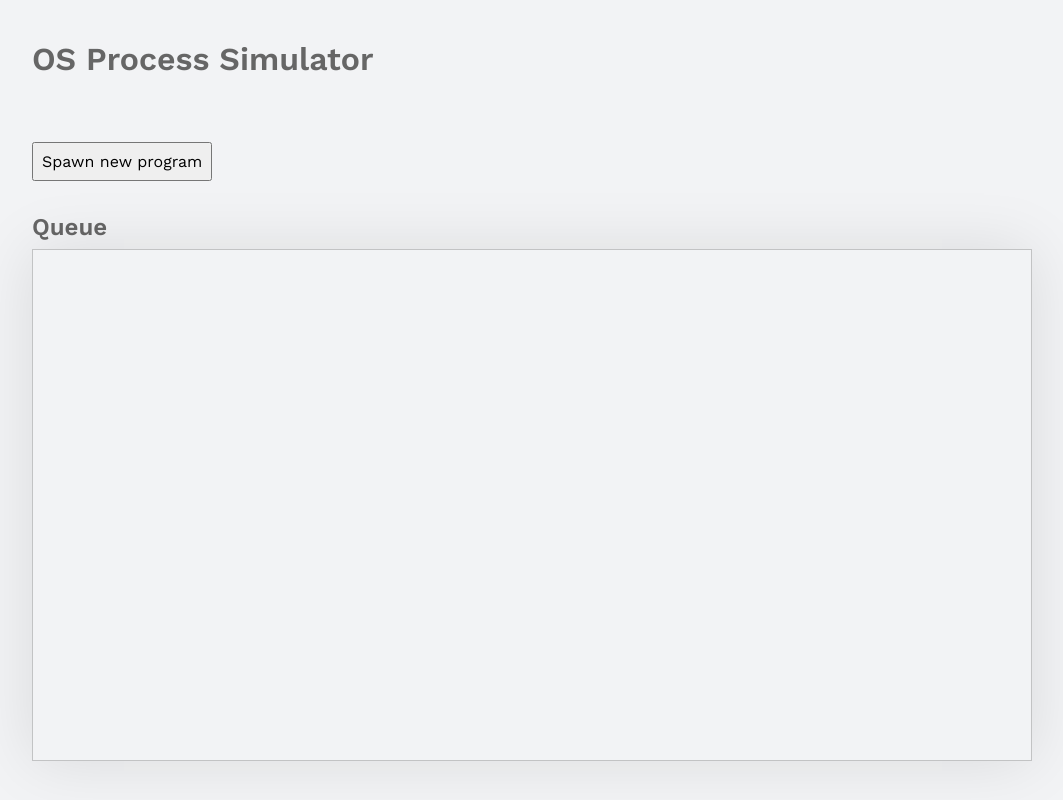
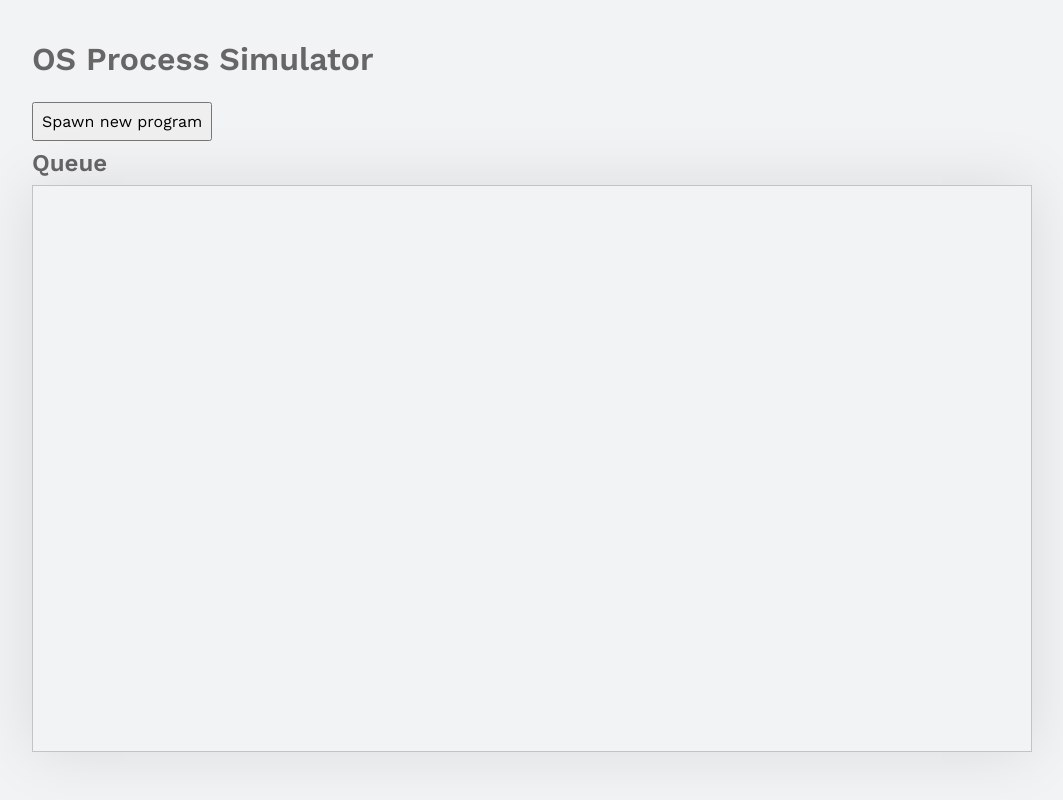
Before and after one commit to fell-lucas/process-simulation, a Next.js app: page / in a window 1280 px wide. Shown: the whole page, without its empty margins (108-1171 px from the left). Built offline with nearby package versions, Linux system fonts and the light colour scheme.

Commit message:
code cleanup, readme

```diff
--- a/src/components/Actions.tsx
+++ b/src/components/Actions.tsx
@@ -4,21 +4,10 @@ import styles from '../styles/components/Actions.module.css'
 
 export function Actions() {
   const { add } = useContext(ProcessQueueContext)
-  const [btnDisabled, setBtnDisabled] = useState(false)
-
-
-  function lockButton() {
-    add()
-    // setBtnDisabled(true)
-    // setTimeout(() => {
-    //   setBtnDisabled(false)
-    // }, 1500)
-  }
 
   return (
     <div className={styles.container}>
-      <button disabled={btnDisabled} type="button" onClick={lockButton}>Spawn new program</button>
-      {/* <button type="button" onClick={add10}>Spawn 10 new programs</button> */}
+      <button type="button" onClick={add}>Spawn new program</button>
     </div>
   )
 }
--- a/src/components/Program.tsx
+++ b/src/components/ProcessControlBlock.tsx
@@ -1,9 +1,9 @@
 import { useContext, useEffect, useState } from "react"
 import { STATUS } from "../constants/ProcessStates"
 import { ProcessQueueContext } from "../contexts/ProcessQueue"
-import styles from '../styles/components/Program.module.css'
+import styles from '../styles/components/ProcessControlBlock.module.css'
 
-interface ProgramProps {
+interface ProcessControlBlockProps {
   duration: number
   state: number
   pid: number
@@ -11,14 +11,13 @@ interface ProgramProps {
 }
 
 let countdownTimeout: NodeJS.Timeout
-let quantumTimeout: NodeJS.Timeout
 
-export function Program({ pid, priority, ...rest}:ProgramProps) {
+export function ProcessControlBlock({ pid, priority, ...rest}:ProcessControlBlockProps) {
   const { tick, nextToRun } = useContext(ProcessQueueContext)
 
   const [duration, setDuration] = useState(rest.duration)
   const [render, setRender] = useState(true)
-  const [width, setWidth] = useState(15)
+  const [width, setWidth] = useState(25)
   const [step, setStep] = useState((100 - width) / rest.duration)
   const [state, setState] = useState(rest.state)
   const [isRunning, setIsRunning] = useState(false)
--- a/src/contexts/ProcessQueue.tsx
+++ b/src/contexts/ProcessQueue.tsx
@@ -1,11 +1,11 @@
 import { createContext, ReactNode, useContext, useEffect, useState } from "react";
-import { Program } from "../components/Program";
+import { ProcessControlBlock } from "../components/ProcessControlBlock";
 import { STATUS } from "../constants/ProcessStates";
 import styles from '../styles/contexts/ProcessQueue.module.css'
 
 interface ProcessQueueContextData {
   add: () => void
-  queue: typeof Program[]
+  queue: typeof ProcessControlBlock[]
   updtNextToRun: () => void
   nextToRun: number
   tick: number
@@ -25,13 +25,12 @@ export function ProcessQueueProvider({ children }:ProcessQueueProviderProps) {
   const [nextToRun, setNextToRun] = useState(currentPid)
 
   function add() {
-    setQueue(queue.concat(<Program
+    setQueue(queue.concat(<ProcessControlBlock
       key={currentPid}
       pid={currentPid}
       state={STATUS.NEW}
       priority={Math.floor((Math.random() * 20) + 1)}
-      // duration={Math.floor((Math.random() * 20) + 10)}
-      duration={30}
+      duration={Math.floor((Math.random() * 20) + 10)}
       />)
     )
     setCurrentPid(currentPid + 1)
--- a/src/styles/components/Actions.module.css
+++ b/src/styles/components/Actions.module.css
@@ -1,6 +1,7 @@
 .container {
   display: flex;
-  margin: 2rem 0;
+  margin-bottom: 0.5rem;
+  margin-top: 0.5rem;
 }
 
 .container button {
--- a/src/styles/contexts/ProcessQueue.module.css
+++ b/src/styles/contexts/ProcessQueue.module.css
@@ -7,5 +7,5 @@
   border: rgba(0, 0, 0, 0.2) 1px solid;
   overflow-y: scroll;
   box-shadow: 0 0 60px rgba(0, 0, 0, 0.1);
-  min-height: 32rem;
+  margin-bottom: 3rem;
 }
--- a/src/styles/pages/Home.module.css
+++ b/src/styles/pages/Home.module.css
@@ -2,11 +2,11 @@
   height: 100vh;
   max-width: 1000px;
   margin: 0 auto;
-  padding: 2.5rem 0;
+  padding-top: 2.5rem;
 
   display: flex;
   flex-direction: column;
 }
 .title {
-  margin-bottom: 2rem;
+  margin-bottom: 1rem;
 }
```
Also changed, not shown: src/styles/components/ProcessControlBlock.module.css (renamed from src/styles/components/Program.module.css), 1 other file (tests, documents, lock files or other folders).
